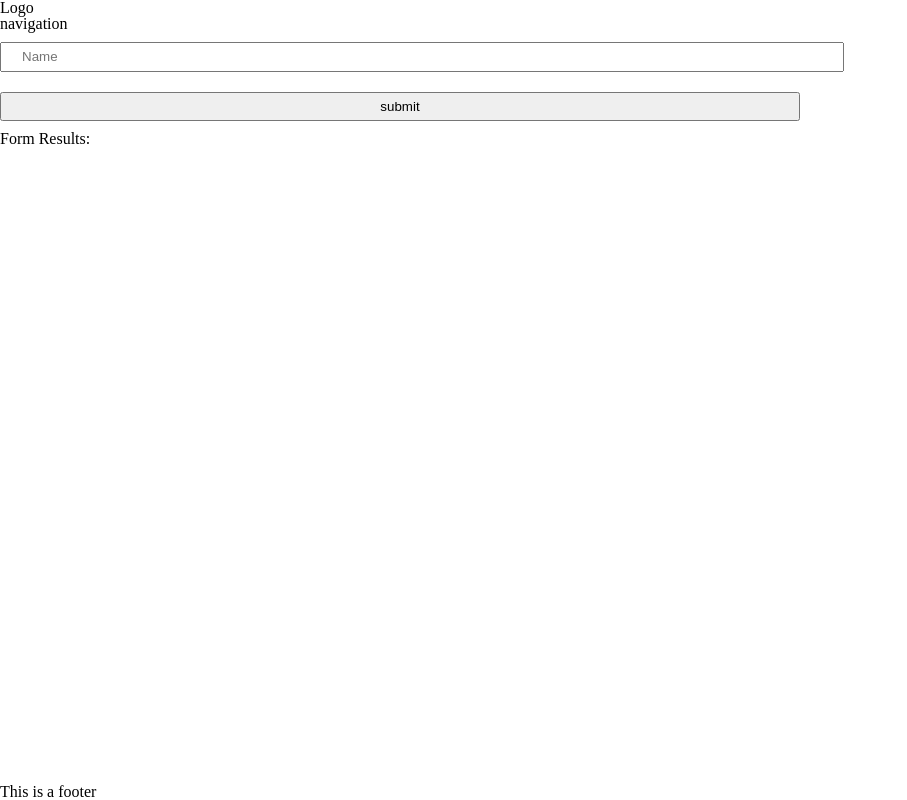
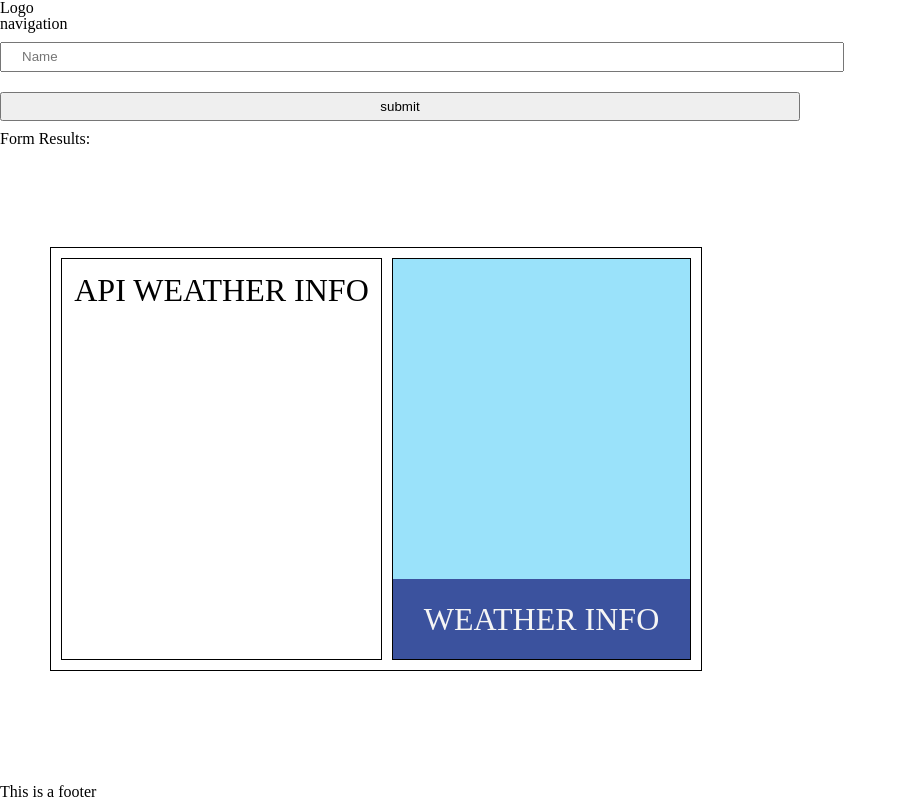
Before and after one commit to jsMarko/new-fend-webpack-sass, a website built with webpack: page src/client/views/index.html in a window 1280 px wide. Shown: the whole page, without its empty margins (0-907 px from the left). Built offline with nearby package versions, Linux system fonts and the light colour scheme.

Commit message:
API Call for Weather ... all good

```diff
--- a/src/client/js/formHandler.js
+++ b/src/client/js/formHandler.js
@@ -1,3 +1,8 @@
+const baseUrl =
+   "https://api.openweathermap.org/data/2.5/weather?q=Broken+Arrow&units=imperial&appid="
+const apiKey = "3a8b21781d624f82a82ceb29137dda93"
+let city = "Broken Arrow"
+
 function handleSubmit(event) {
    event.preventDefault()
 
@@ -11,6 +16,39 @@ function handleSubmit(event) {
       .then(function (res) {
          document.getElementById("results").innerHTML = res.message
       })
+   //**************************************** */
+   fetch(baseUrl + apiKey)
+      .then((res) => res.json())
+      .then((data) => {
+         document.querySelector("#grid-1").innerHTML = data.name
+         document.querySelector("#mainTemp").innerHTML = `${
+            Math.round(data.main.temp) + "º"
+         }`
+         document.querySelector("#feelsLike").innerHTML = `Feels like: ${
+            Math.round(data.main.feels_like) + "º"
+         }`
+         document.querySelector("#description").innerHTML =
+            data.weather[0].description
+         document.querySelector(
+            "#grid-4"
+         ).innerHTML = `Humidity: ${data.main.humidity}%`
+
+         //  Building icon url for display
+         const weatherIcon = data.weather[0].icon + "@2x.png"
+         const iconURL = "http://openweathermap.org/img/wn/" + weatherIcon
+
+         document.querySelector(
+            "#icon"
+         ).style.backgroundImage = `url(${iconURL})`
+
+         // for debugging
+         console.log(data)
+         console.log(data.name)
+         console.log(`Temperature: ${Math.round(data.main.temp)}º`)
+         console.log(` Feels Like: ${Math.round(data.main.feels_like)}º`)
+         console.log(`   Humidity: ${data.main.humidity}%`)
+         console.log(`${data.weather[0].description}`)
+      })
 }
 
 export { handleSubmit }
--- a/src/client/styles/base.scss
+++ b/src/client/styles/base.scss
@@ -12,3 +12,91 @@ section {
    max-width: 800px;
    margin: 50px auto;
 }
+
+#outPut2 {
+   width: 295px;
+   padding: 15px 12px;
+   display: flex;
+   justify-content: flex-start;
+   align-items: center;
+   flex-direction: column;
+   border: 1px solid black;
+}
+
+#myInfo {
+   font-size: 2rem;
+}
+
+#weather {
+   display: grid;
+   height: 400px;
+   background-color: #9ae2fa;
+   border: 1px solid black;
+}
+
+#result-wrapper {
+   width: 630px;
+   display: grid;
+   grid-template-columns: repeat(2, 1fr);
+   column-gap: 10px;
+   padding: 10px;
+   margin-top: 100px;
+   margin-left: 50px;
+   border: 1px solid black;
+}
+
+.gBox {
+   display: flex;
+   justify-content: center;
+   align-items: center;
+}
+
+#grid-1 {
+   font-size: 2rem;
+
+   padding: 10px;
+}
+
+#grid-2 {
+   /* work on grid */
+   align-items: flex-start;
+   padding: 0;
+   /* Nested Grid inside grid-2 */
+   display: grid;
+}
+
+#mainTemp {
+   font-size: 3rem;
+}
+
+#feelsLike {
+   font-size: 1.4rem;
+}
+
+#grid-3 {
+   /* Description ie Overcast Clouds */
+   text-transform: capitalize;
+   font-size: 1.6rem;
+}
+
+#grid-4 {
+   /* Humidity */
+   font-size: 1.4rem;
+}
+
+#grid-5 {
+   background: #3b529e;
+   color: #f5f5f5;
+   height: 80px;
+   align-self: flex-end;
+   font-size: 2rem;
+}
+
+#icon {
+   width: 80px;
+   height: 80px;
+   padding: 5px;
+   background-position: 80% center;
+   margin-right: 15px;
+   /* border: 1px solid red; */
+}
--- a/src/client/views/index.html
+++ b/src/client/views/index.html
@@ -29,6 +29,25 @@
                 <strong>Form Results:</strong>
                 <div id="results"></div>
             </section>
+
+                <div id="result-wrapper">
+                    <div id="outPut2"><h1 id="myInfo">API WEATHER INFO</h1></div>
+
+                    <div id="weather">
+                       <div class="gBox" id="grid-1"></div>
+                       <div class="gBox" id="grid-2">
+                          <div id="mainTemp"></div>
+                          <div id="feelsLike"></div>
+                       </div>
+                       <div class="gBox" id="grid-3">
+                          <div id="icon"></div>
+                          <div id="description"></div>
+                       </div>
+                       <div class="gBox" id="grid-4"></div>
+                       <div class="gBox" id="grid-5"><h2>WEATHER INFO</h2></div>
+                    </div>
+                 </div>
+
         </main>
 
         <footer>
```
